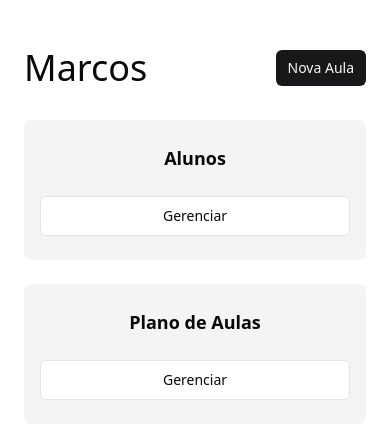
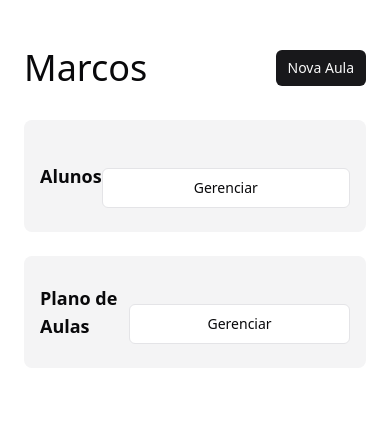
Before and after one commit to gpaiva00/mclass, a React (Vite) app: page / in a window 390 px wide. Shown: the top 438 px of the page. Built offline with nearby package versions, Linux system fonts and the light colour scheme.

Commit message:
style: responsive

```diff
--- a/src/pages/Home.tsx
+++ b/src/pages/Home.tsx
@@ -32,7 +32,7 @@ function Home() {
       </div>
 
       <div className="grid md:grid-cols-2 grid-cols-1 gap-6">
-        <div className="flex md:flex-row flex-col items-center justify-between bg-muted px-4 py-6 space-y-6 rounded-lg">
+        <div className="flex sm:flex-row md:flex-col items-center justify-between bg-muted px-4 py-6 space-y-6 rounded-lg">
           <Label className="font-bold text-lg">Alunos</Label>
           <Button
             variant="outline"
@@ -42,7 +42,7 @@ function Home() {
             Gerenciar
           </Button>
         </div>
-        <div className="flex md:flex-row flex-col items-center justify-between bg-muted px-4 py-6 space-y-6 rounded-lg">
+        <div className="flex sm:flex-row md:flex-col items-center justify-between bg-muted px-4 py-6 space-y-6 rounded-lg">
           <Label className="font-bold text-lg">Plano de Aulas</Label>
           <Button
             variant="outline"
@@ -52,6 +52,8 @@ function Home() {
             Gerenciar
           </Button>
         </div>
+      </div>
+
       {!!classes.length && (
         <div className="space-y-4 mt-6">
           <Label className="text-2xl">Aulas Feitas</Label>
@@ -96,7 +98,6 @@ function Home() {
         </div>
       )}
     </div>
-    </div>
   );
 }
 
```
Lines whose indentation alone changed are shown as unchanged.
